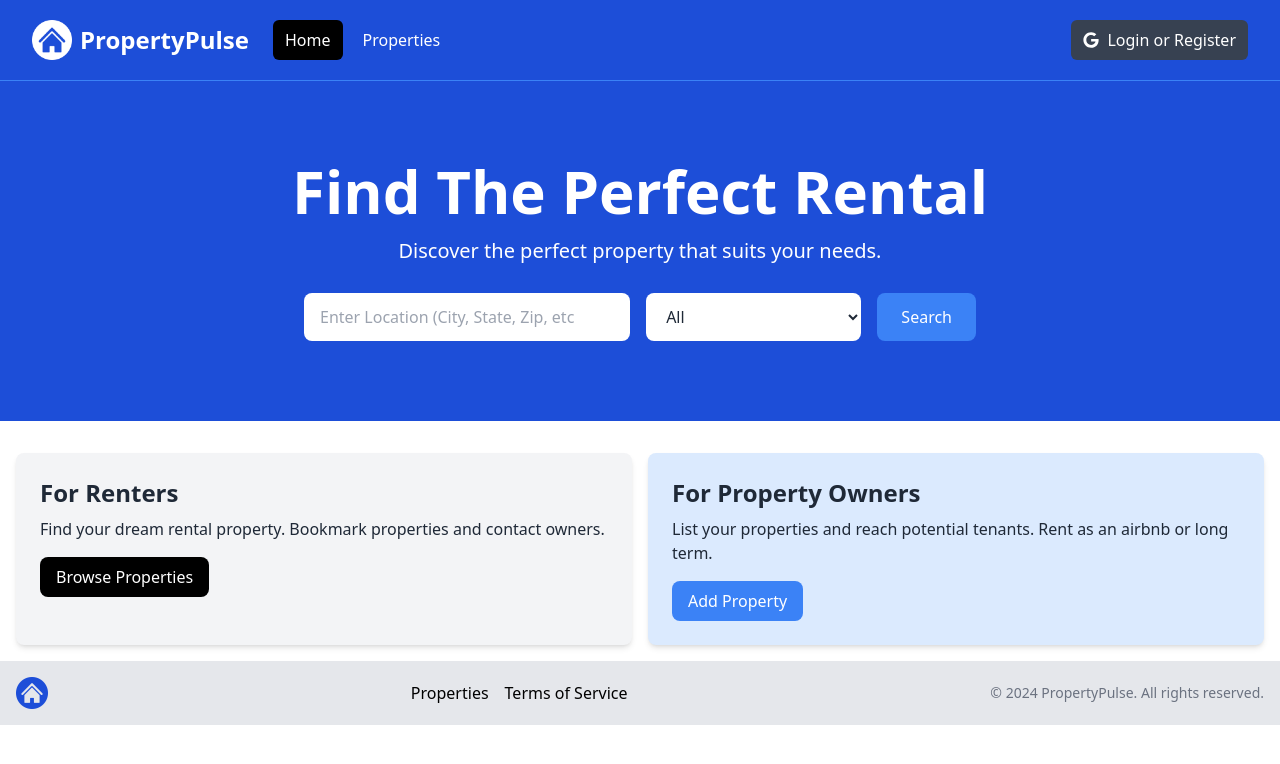
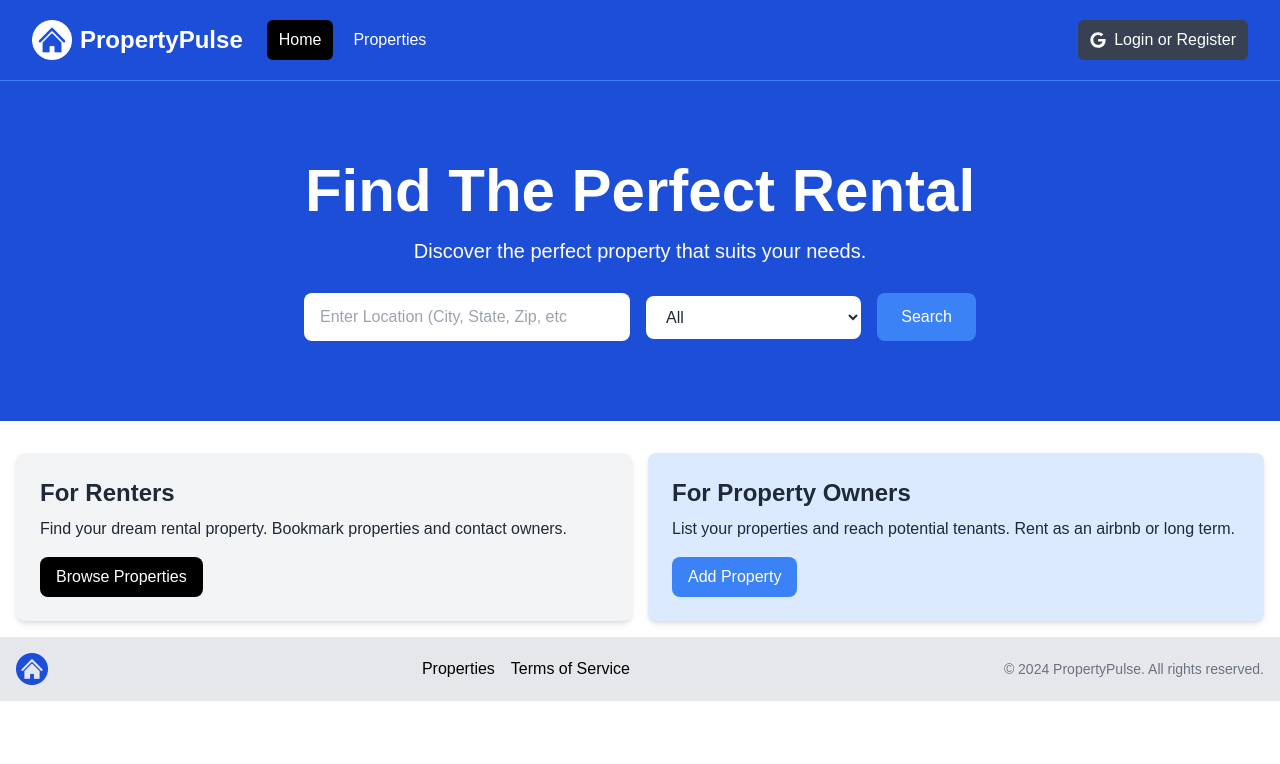
Before and after one commit to AravindMurgan/in-the-market, a Next.js app: page / in a window 1280 px wide. Shown: the top 764 px of the page. Built offline with nearby package versions, Linux system fonts and the light colour scheme.

Commit message:
next tailwind config

```diff
--- a/next.config.mjs
+++ b/next.config.mjs
@@ -1,4 +1,14 @@
 /** @type {import('next').NextConfig} */
-const nextConfig = {};
+const nextConfig = {
+    images:{
+        remotePatterns:[
+            {
+                protocol:'https',
+                hostname:'lh3.googleusercontent.com',
+                pathname:'**'
+            }
+        ]
+    }
+};
 
 export default nextConfig;
--- a/tailwind.config.js
+++ b/tailwind.config.js
@@ -12,9 +12,12 @@ module.exports = {
         "gradient-conic":
           "conic-gradient(from 180deg at 50% 50%, var(--tw-gradient-stops))",
       },
-      // fontFamily: {
-      //   sans: ['', 'ui-sans-serif', 'system-ui'],
-      // },
+      fontFamily: {
+        sans: ['Poppins', 'sans-serif'],
+      },
+      gridTemplateColumns:{
+        '70/30':'70% 28%'
+      }
     },
   },
   plugins: [],
```
